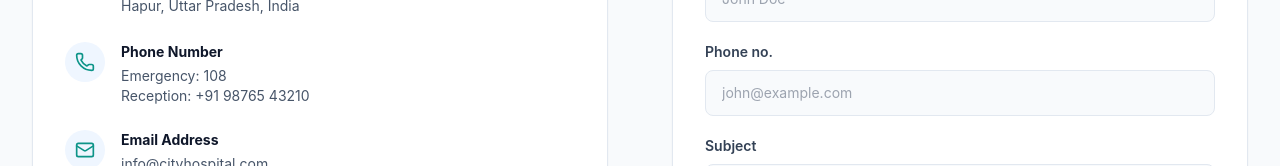
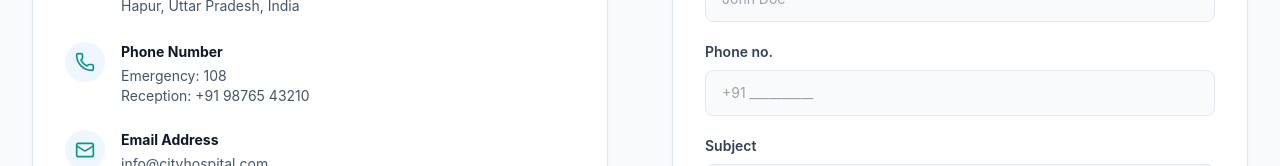
Before and after one commit to manikkori/hospital-frontend, a React (Vite) app: page /contact in a window 1280 px wide. Shown: the part 442-608 px from the top of the page. Built offline with nearby package versions, Linux system fonts and the light colour scheme.

Commit message:
Update Contact.jsx

```diff
--- a/src/pages/Contact.jsx
+++ b/src/pages/Contact.jsx
@@ -135,7 +135,7 @@ const Contact = () => {
                   onChange={handleChange}
                   required
                   className="w-full bg-slate-50 dark:bg-slate-950 border border-slate-200 dark:border-slate-800 rounded-lg px-4 py-3 text-sm text-slate-900 dark:text-white focus:outline-none focus:border-hospital-teal focus:ring-1 focus:ring-hospital-teal transition-colors"
-                  placeholder="john@example.com"
+                  placeholder="+91 __________"
                 />
               </div>
 
```
